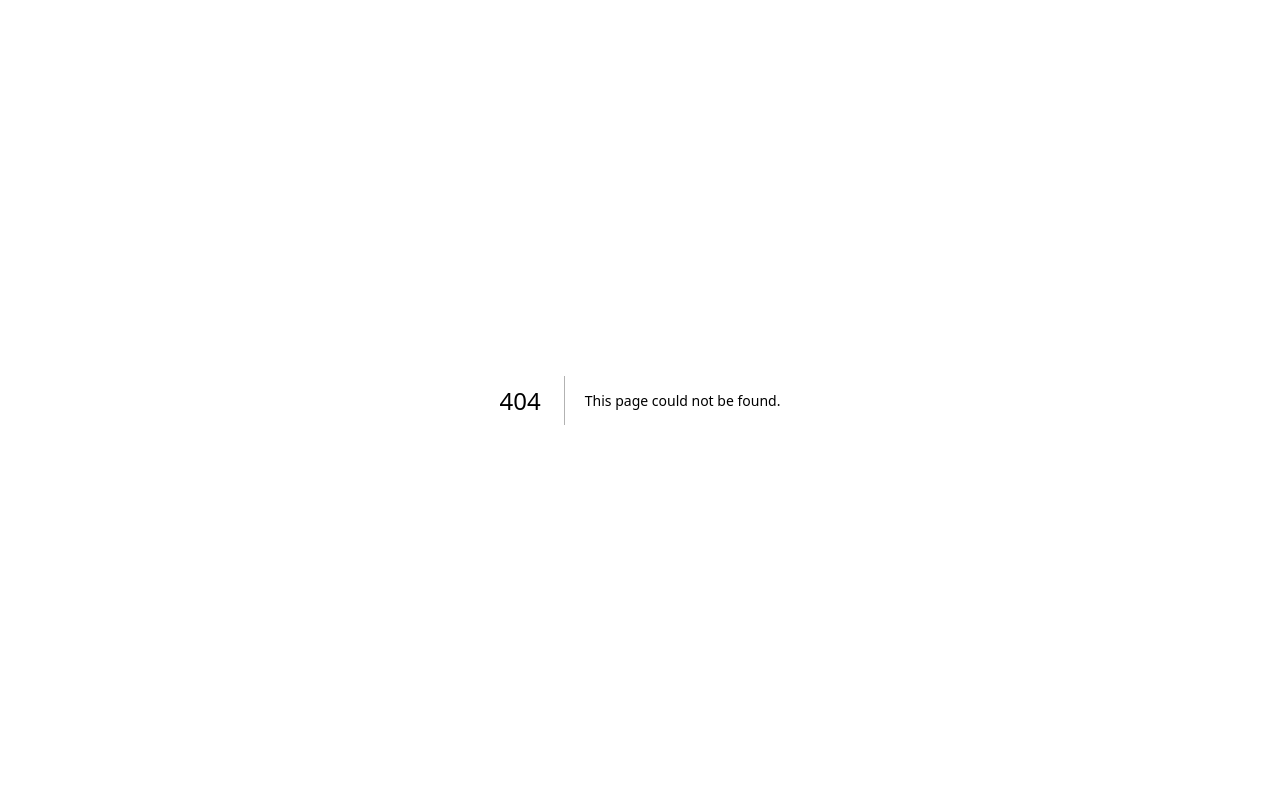
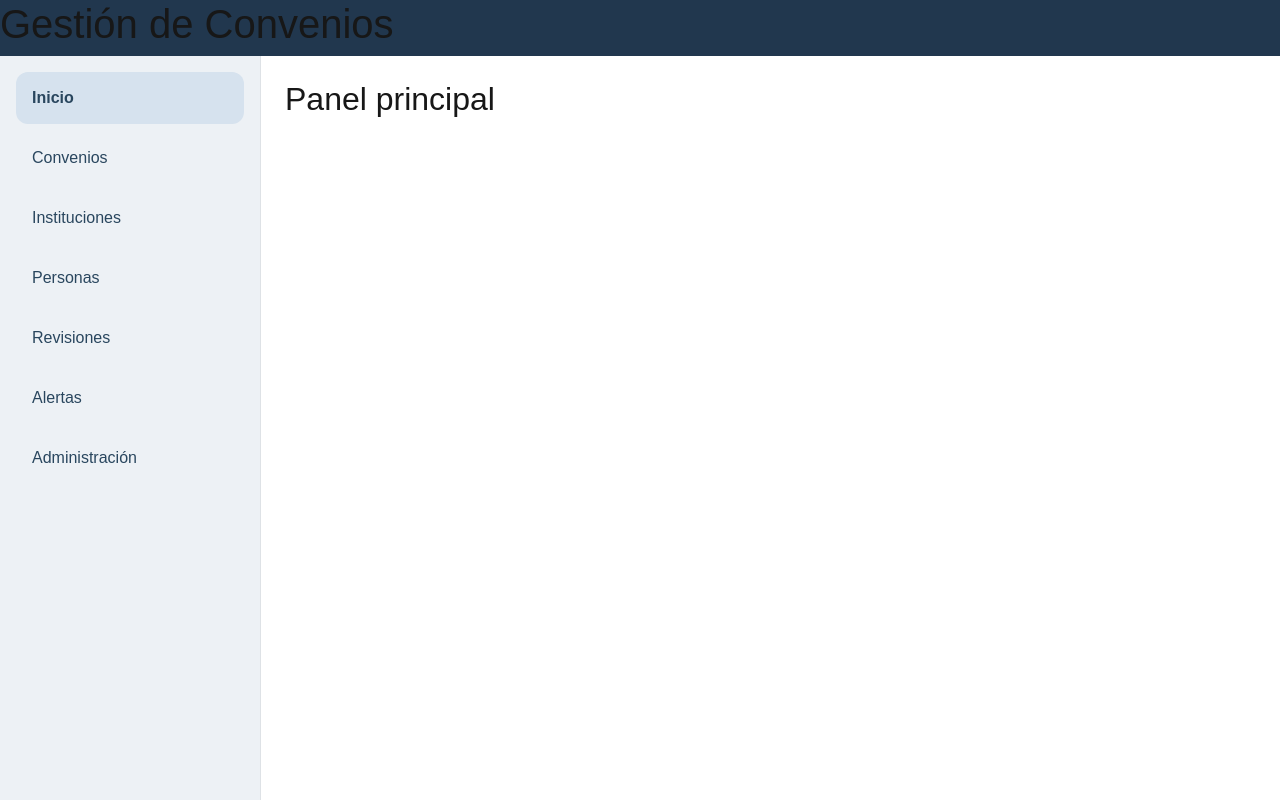
Before and after one commit to brunoabratte/ProyectoPOW-Convenios, a Next.js app in the folder web/: page /panel in a window 1280 px wide. Before the commit this address had no page. Built offline with nearby package versions, Linux system fonts and the light colour scheme.

Commit message:
comence con el frontend, creacion de login y panel principal

```diff
--- a/web/app/globals.css
+++ b/web/app/globals.css
@@ -1,49 +1,61 @@
 :root {
-  --background: #ffffff;
-  --foreground: #171717;
+    --background: #ffffff;
+    --foreground: #171717;
 }
 
-@media (prefers-color-scheme: dark) {
-  :root {
-    --background: #0a0a0a;
-    --foreground: #ededed;
-  }
+* {
+    box-sizing: border-box;
+    margin: 0;
+    padding: 0;
 }
 
-html {
-  height: 100%;
-}
-
-html,
-body {
-  max-width: 100vw;
-  overflow-x: hidden;
+html, body {
+    min-height: 100%;
 }
 
 body {
-  min-height: 100%;
-  display: flex;
-  flex-direction: column;
-  color: var(--foreground);
-  background: var(--background);
-  font-family: Arial, Helvetica, sans-serif;
-  -webkit-font-smoothing: antialiased;
-  -moz-osx-font-smoothing: grayscale;
+    background-color: var(--background);
+    color: var(--foreground);
+    font-family: Arial, Helvetica, sans-serif;
 }
 
-* {
-  box-sizing: border-box;
-  padding: 0;
-  margin: 0;
+button, input, select, textarea {
+    font: inherit;
 }
 
-a {
-  color: inherit;
-  text-decoration: none;
+.headerPanelPrincipal{
+    background-color: #21374E;
 }
 
-@media (prefers-color-scheme: dark) {
-  html {
-    color-scheme: dark;
-  }
+.barraLateral{
+    width: 260px;
+    flex-shrink: 0;
+    color: #29465E;
+    background-color: #EDF1F5;
+    padding: 16px;
 }
+
+.barraLateral ul {
+    margin: 0;
+    padding: 0;
+}
+
+.opcionMenu {
+    display: block;
+    padding: 14px 16px;
+    margin-bottom: 8px;
+    border-radius: 12px;
+    color: #29465E;
+    text-decoration: none;
+    transition: background-color 0.2s;
+}
+
+.opcionMenu:hover {
+    background-color: #D6E2EE;
+    color: #21374E;
+}
+
+.opcionMenu.activa {
+    background-color: #D6E2EE;
+    font-weight: 600;
+}
--- a/web/app/layout.tsx
+++ b/web/app/layout.tsx
@@ -1,5 +1,6 @@
 import type { Metadata } from "next";
 import { Geist, Geist_Mono } from "next/font/google";
+import "bootstrap/dist/css/bootstrap.min.css";
 import "./globals.css";
 
 const geistSans = Geist({
--- /dev/null
+++ b/web/app/panel/page.tsx
@@ -0,0 +1,43 @@
+export default function PanelPage(){
+    return(
+        <div className="d-flex flex-column min-vh-100">
+            <header className="headerPanelPrincipal">
+                <h1>Gestión de Convenios</h1>
+            </header>
+
+            <div className="d-flex flex-grow-1">
+                <aside className="barraLateral">
+                    <nav>
+                        <ul className="list-unstyled">
+                            <li>
+                                <label className="opcionMenu activa">Inicio</label>
+                            </li>
+                            <li>
+                                <label className="opcionMenu">Convenios</label>
+                            </li>
+                            <li>
+                                <label className="opcionMenu">Instituciones</label>
+                            </li>
+                            <li>
+                                <label className="opcionMenu">Personas</label>
+                            </li>
+                            <li>
+                                <label className="opcionMenu">Revisiones</label>
+                            </li>
+                            <li>
+                                <label className="opcionMenu">Alertas</label>
+                            </li>
+                            <li>
+                                <label className="opcionMenu">Administraci&oacute;n</label>
+                            </li>
+                        </ul>
+                    </nav>
+                </aside>
+
+                <main className="flex-grow-1 p-4 border-start">
+                    <h2>Panel principal</h2>
+                </main>
+            </div>
+        </div>
+    );
+}
--- a/web/package.json
+++ b/web/package.json
@@ -9,6 +9,7 @@
     "lint": "eslint"
   },
   "dependencies": {
+    "bootstrap": "^5.3.8",
     "next": "16.4.2",
     "react": "19.3.0",
     "react-dom": "19.3.0"
```
Also changed, not shown: web/app/login/page.tsx (added, +12 -0 lines), web/app/page.tsx (+8 -64 lines), web/components/panelLogin.tsx (added, +15 -0 lines), web/components/PanelLogin.module.css (added), web/services/authService.ts (added), 1 other file (tests, documents, lock files or other folders).
